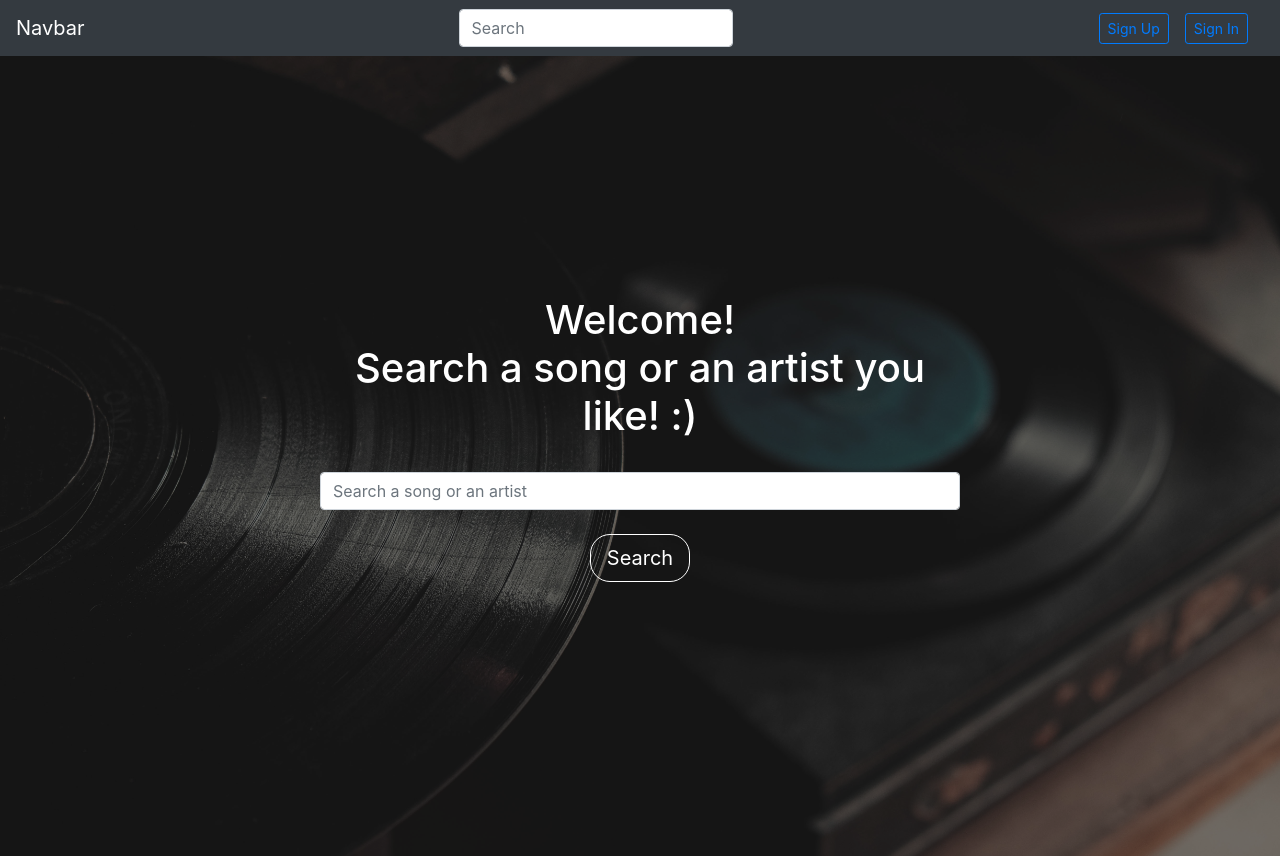
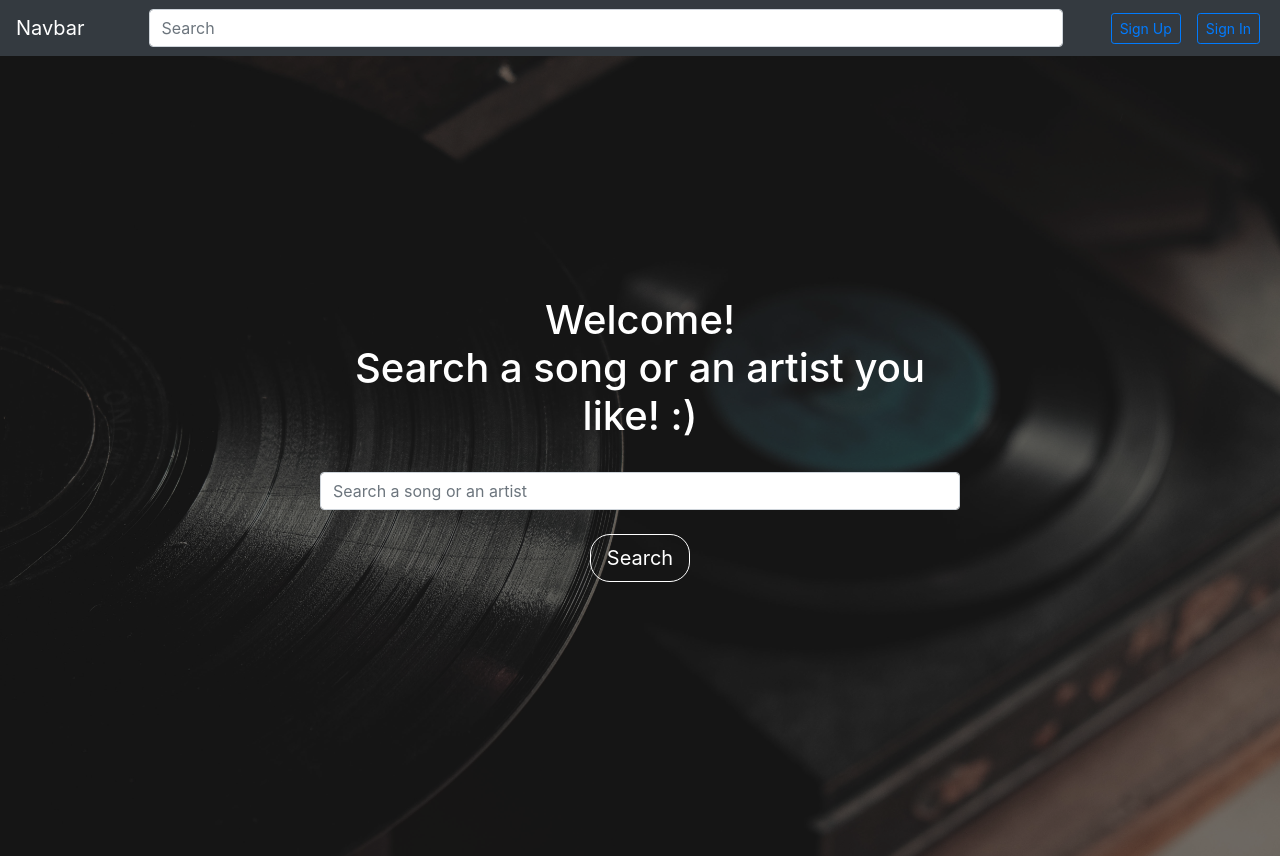
Before and after one commit to OrangeDev22/music-directory-react, a React (Create React App) app: page / in a window 1280 px wide. Built offline with nearby package versions, Linux system fonts and the light colour scheme; no server answers.

Commit message:
styling signup page and and navbar

```diff
--- a/src/App.js
+++ b/src/App.js
@@ -9,8 +9,8 @@ import SignUpComponent from "./pages/signUpPage";
 function App() {
   return (
     <div className="App">
-      <NavComponent />
       <Router>
+        <NavComponent />
         <Switch>
           <Route exact path="/">
             <LandingPage />
--- a/src/components/NavComponent.js
+++ b/src/components/NavComponent.js
@@ -1,18 +1,28 @@
 import React from "react";
-import { Navbar, Form, FormControl, Button, div } from "react-bootstrap";
+import { Link, useHistory } from "react-router-dom";
+import { Navbar, Form, FormControl, Button } from "react-bootstrap";
 
 function NavComponent() {
+  const history = useHistory();
+
   return (
-    <Navbar bg="dark" variant="dark">
-      <Navbar.Brand href="#home">Navbar</Navbar.Brand>
-      <Form inline className="ml-auto mr-auto">
-        <FormControl type="text" placeholder="Search" className="mr-sm-2" />
+    <Navbar bg="dark" variant="dark" className="d-flex">
+      <Link to="/">
+        <Navbar.Brand href="#home">Navbar</Navbar.Brand>
+      </Link>
+      <Form inline className="flex-grow-1 ml-5 mr-5">
+        <FormControl type="text" placeholder="Search" className=" w-100" />
       </Form>
       <div>
-        <Button variant="outline-primary" className="mr-3" size="sm">
+        <Button
+          variant="outline-primary"
+          className="mr-3"
+          size="sm"
+          onClick={() => history.push("/signup")}
+        >
           Sign Up
         </Button>
-        <Button variant="outline-primary" className="mr-3" size="sm">
+        <Button variant="outline-primary" className="mr-1" size="sm">
           Sign In
         </Button>
       </div>
--- a/src/css/App.css
+++ b/src/css/App.css
@@ -6,7 +6,7 @@
 body {
   height: 100vh;
   color: white !important;
-  background-color: black !important;
+  background-color: #212529 !important;
 }
 
 .App {
--- a/src/pages/signUpPage.js
+++ b/src/pages/signUpPage.js
@@ -3,26 +3,29 @@ import { Form, FormControl, Container, Button } from "react-bootstrap";
 
 function SignUpComponent() {
   return (
-    <Container className="h-100">
-      <Form className="col-lg-6 offset-lg-3 pt-5 ">
+    <>
+      <h3 className="text-center mt-4">Create your account here</h3>
+      <div className="h-100">
+        <Form className="col-lg-6 offset-lg-3 mt-3 ">
           <Form.Group>
             <Form.Label>Email</Form.Label>
-          <FormControl />
+            <FormControl placeholder="Email" />
           </Form.Group>
           <Form.Group>
             <Form.Label>User name</Form.Label>
-          <FormControl />
+            <FormControl placeHolder="User name" />
           </Form.Group>
           <Form.Group>
             <Form.Label>Password</Form.Label>
-          <FormControl />
+            <FormControl placeHolder="Password" />
           </Form.Group>
           <Form.Group>
             <Form.Label>Repeat password</Form.Label>
-          <FormControl />
+            <FormControl placeHolder="Repeat password" />
           </Form.Group>
         </Form>
-    </Container>
+      </div>
+    </>
   );
 }
 
```
Lines whose indentation alone changed are shown as unchanged.
